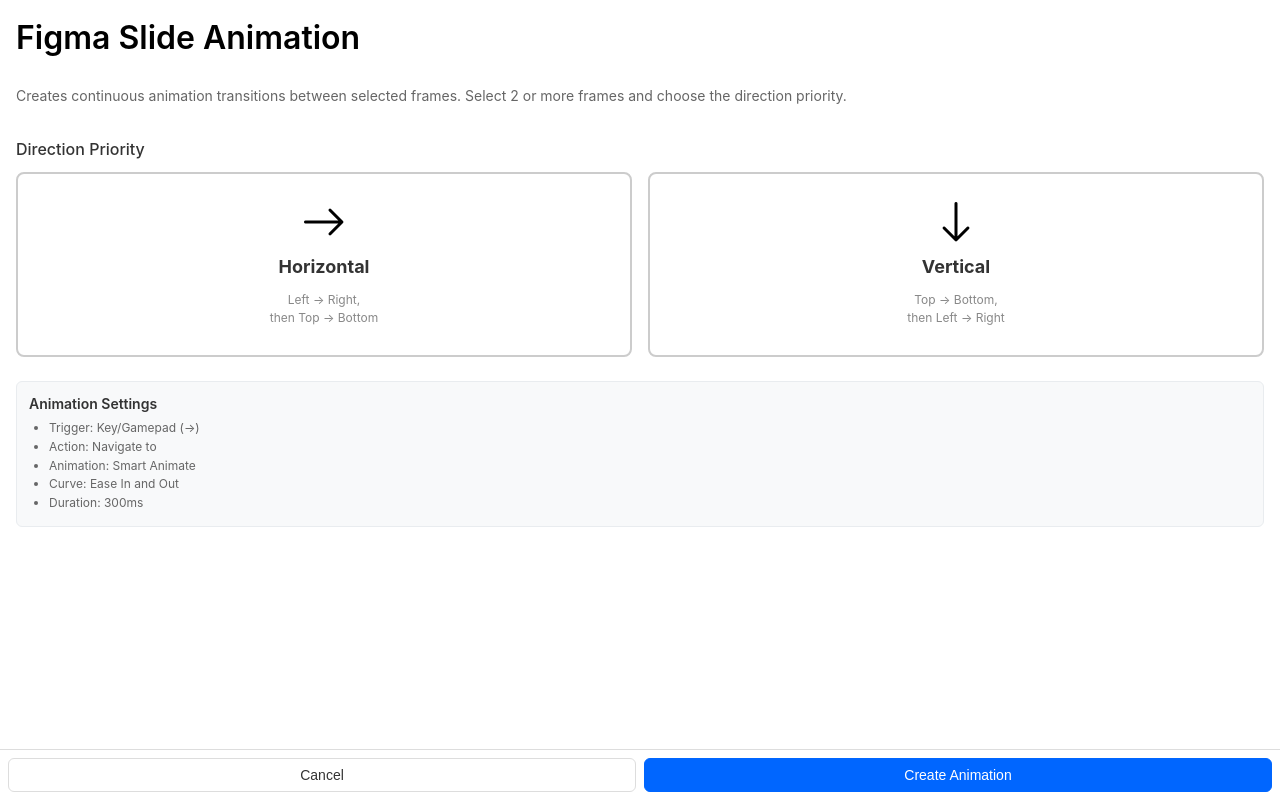
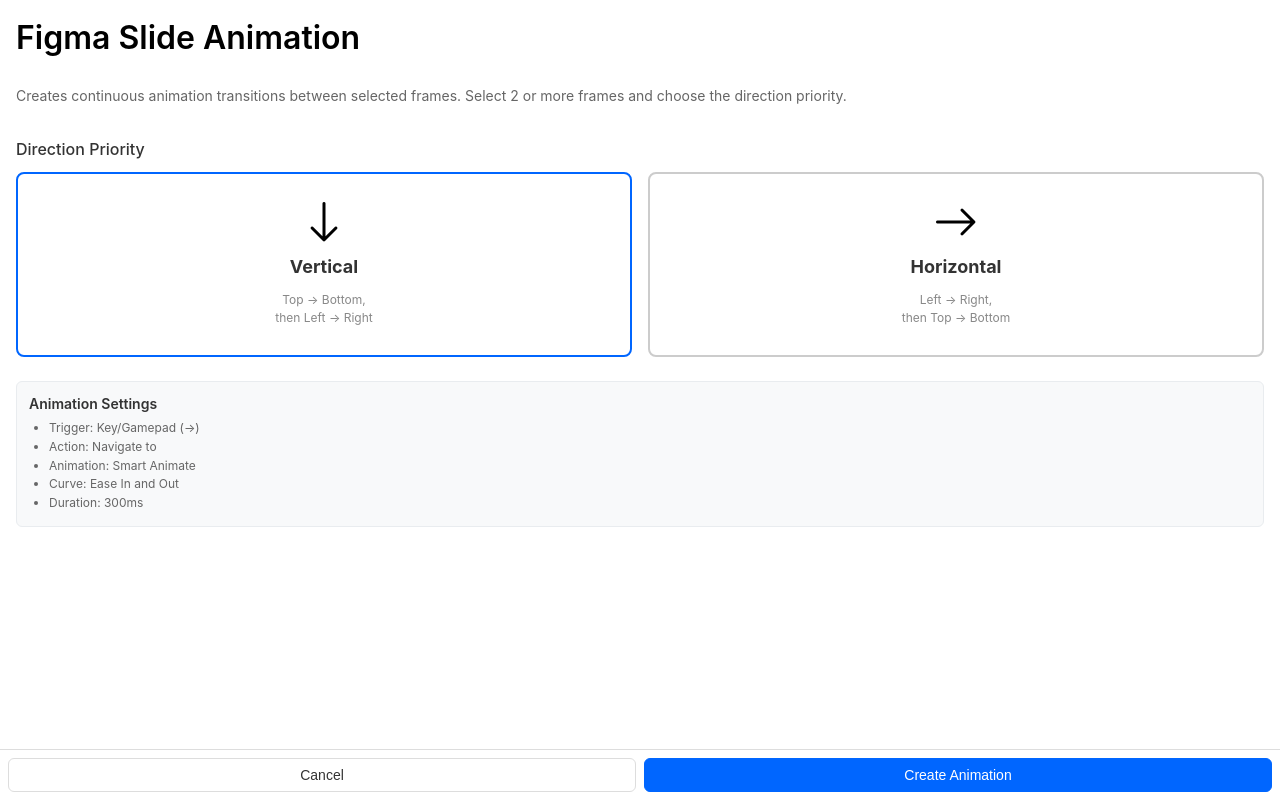
Before and after one commit to chnotchy/figma-slide-animation, a website: page ui.html in a window 1280 px wide. Drawn offline with nearby package versions, Linux system fonts and the light colour scheme.

Commit message:
Refactor direction selection to remove duplicate vertical card and improve structure

```diff
--- a/ui.html
+++ b/ui.html
@@ -172,15 +172,15 @@
     <div class="option-group">
       <div class="option-label">Direction Priority</div>
       <div class="radio-group">
+        <div class="radio-card selected" id="vertical-card" data-direction="vertical" onclick="selectCard(this)">
+          <span class="material-symbols-rounded">south</span>
+          <label>Vertical</label>
+          <span class="description">Top → Bottom, <br />then Left → Right</span>
+        </div>
         <div class="radio-card" id="horizontal-card" data-direction="horizontal" onclick="selectCard(this)">
           <span class="material-symbols-rounded">east</span>
           <label>Horizontal</label>
           <span class="description">Left → Right, <br />then Top → Bottom</span>
-        </div>
-        <div class="radio-card" id="vertical-card" data-direction="vertical" onclick="selectCard(this)">
-          <span class="material-symbols-rounded">south</span>
-          <label>Vertical</label>
-          <span class="description">Top → Bottom, <br />then Left → Right</span>
         </div>
       </div>
     </div>
```
